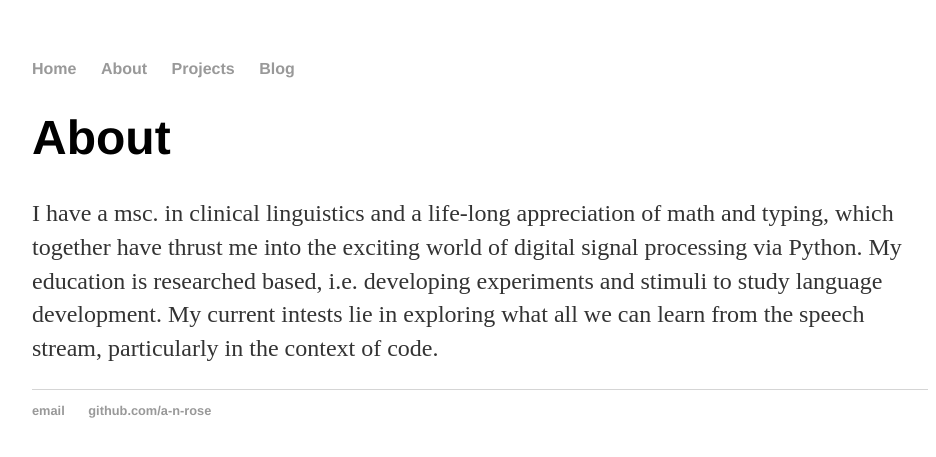
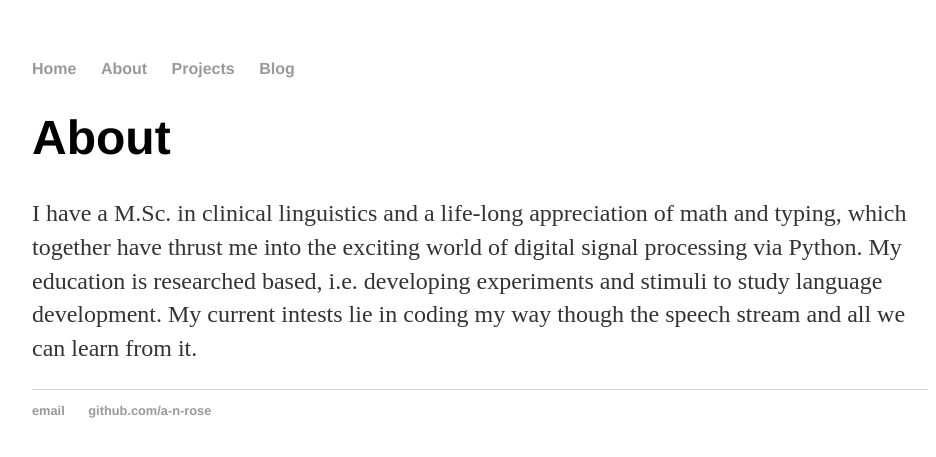
Before and after one commit to a-n-rose/a-n-rose.github.io, a Jekyll site: the page built from about/index.html, in a window 1280 px wide. Shown: the top 457 px of the page, without its empty margins (160-1096 px from the left). Built offline with Jekyll 4.4.1, drawn with Linux system fonts in a browser that asks for light colours.

Commit message:
Update index.html

```diff
--- a/about/index.html
+++ b/about/index.html
@@ -5,5 +5,5 @@ title: About Aislyn Rose
 
 		<div class="about">
 			<h1>About</h1>
-      			<p>I have a msc. in clinical linguistics and a life-long appreciation of math and typing, which together have thrust me into the exciting world of digital signal processing via Python. My education is researched based, i.e. developing experiments and stimuli to study language development. My current intests lie in exploring what all we can learn from the speech stream, particularly in the context of code.</p>
+      			<p>I have a M.Sc. in clinical linguistics and a life-long appreciation of math and typing, which together have thrust me into the exciting world of digital signal processing via Python. My education is researched based, i.e. developing experiments and stimuli to study language development. My current intests lie in coding my way though the speech stream and all we can learn from it.</p>
 		</div>
```
